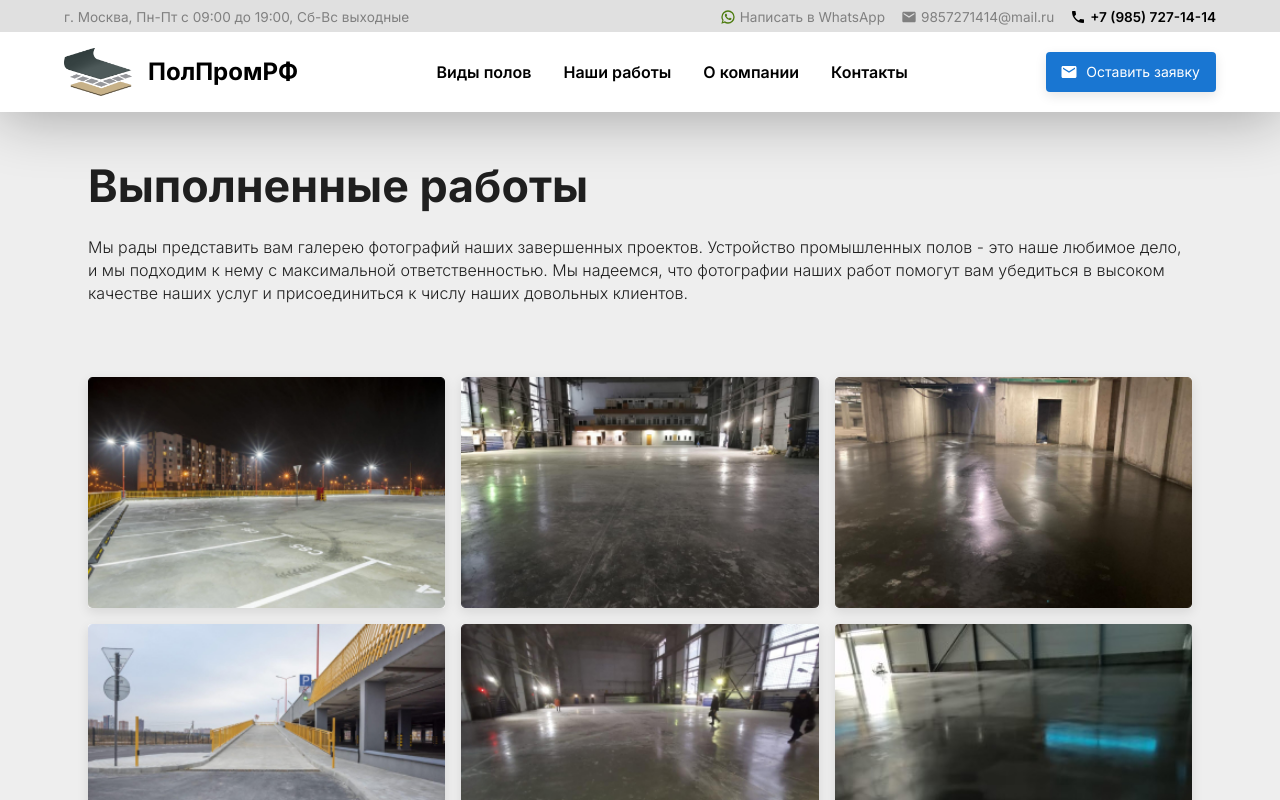
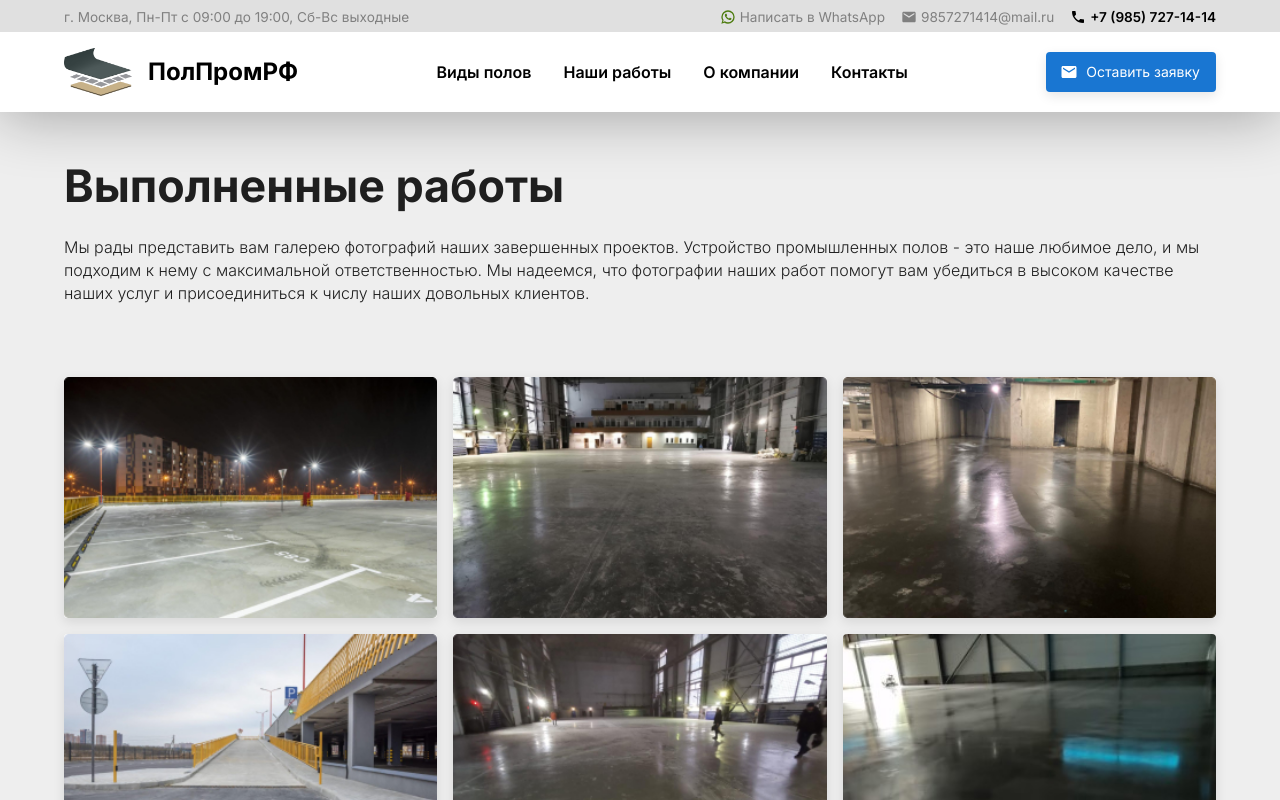
Before and after one commit to ntleek1/prompol77, a Next.js app: page /vypolnennye-raboty in a window 1280 px wide. Shown: the top 800 px of the page. Built offline with nearby package versions, Linux system fonts and the light colour scheme.

Commit message:
Remove dublicates of containers

```diff
--- a/pages/garantii-kachestva/index.tsx
+++ b/pages/garantii-kachestva/index.tsx
@@ -23,7 +23,6 @@ const WarrantyPage = ({ mdxSource }) => {
       <Layout>
         <Box id="warranty">
           <WarrantyBanner showButtons={false} />
-          <Container maxWidth="lg">
           <Box
             display="flex"
             flexDirection="column"
@@ -33,7 +32,6 @@ const WarrantyPage = ({ mdxSource }) => {
           >
             <MDXRemote {...mdxSource} components={mdxComponents} />
           </Box>
-          </Container>
         </Box>
       </Layout>
     </>
--- a/pages/promyshlennye-poly/index.tsx
+++ b/pages/promyshlennye-poly/index.tsx
@@ -19,9 +19,7 @@ const ServicePage = () => {
       />
       <Layout>
         <Box id="service">
-          <Container maxWidth="lg">
-            <Service headerVariant="h1" />
-          </Container>
+          <Service headerVariant="h1" />
         </Box>
       </Layout>
     </>
--- a/pages/vypolnennye-raboty/index.tsx
+++ b/pages/vypolnennye-raboty/index.tsx
@@ -19,9 +19,7 @@ const PortfolioPage = () => {
       />
       <Layout>
         <Box id="portfolio">
-          <Container maxWidth="lg">
-            <Portfolio headerVariant="h1" />
-          </Container>
+          <Portfolio headerVariant="h1" />
         </Box>
       </Layout>
     </>
```
Lines whose indentation alone changed are shown as unchanged.
